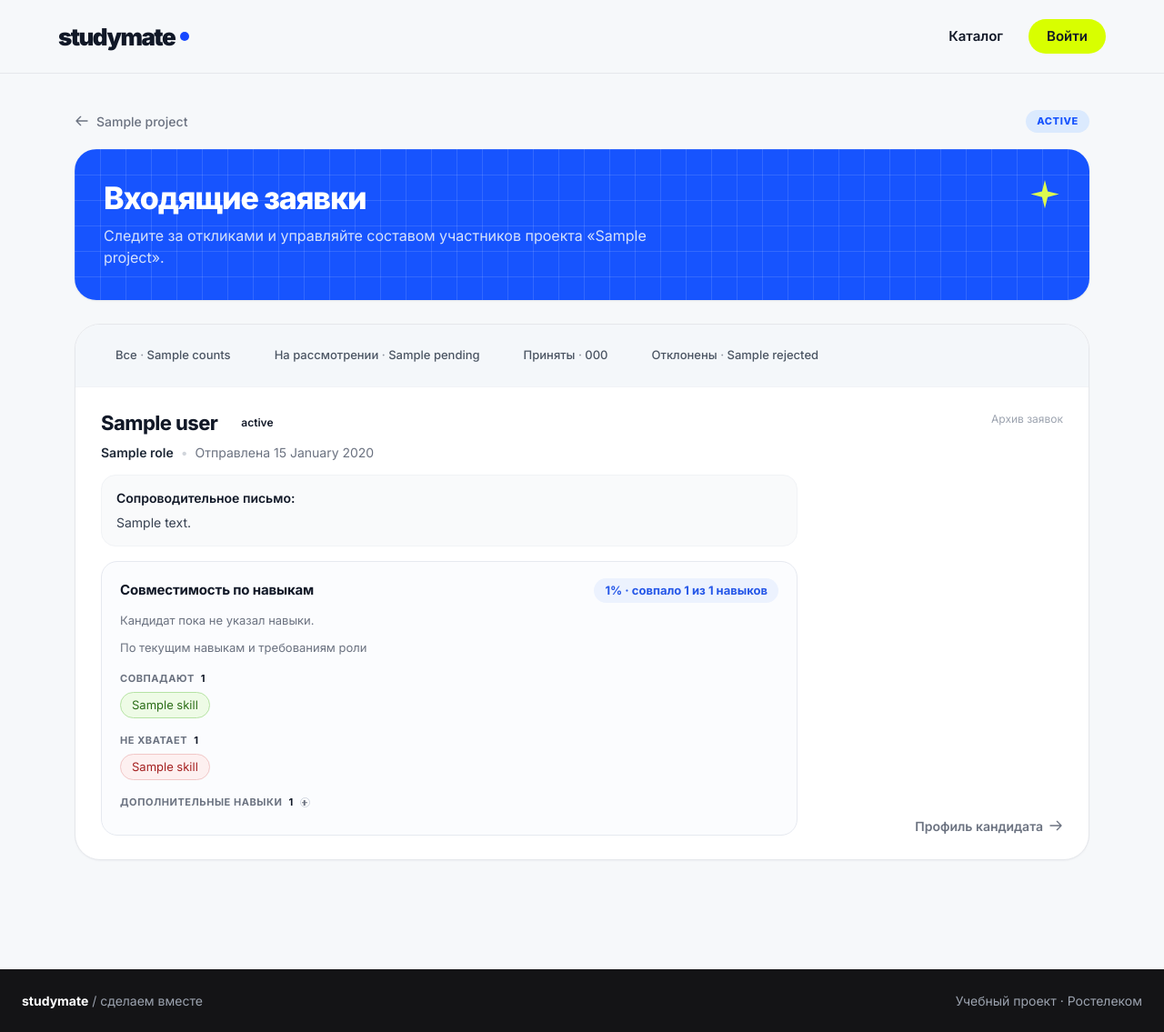
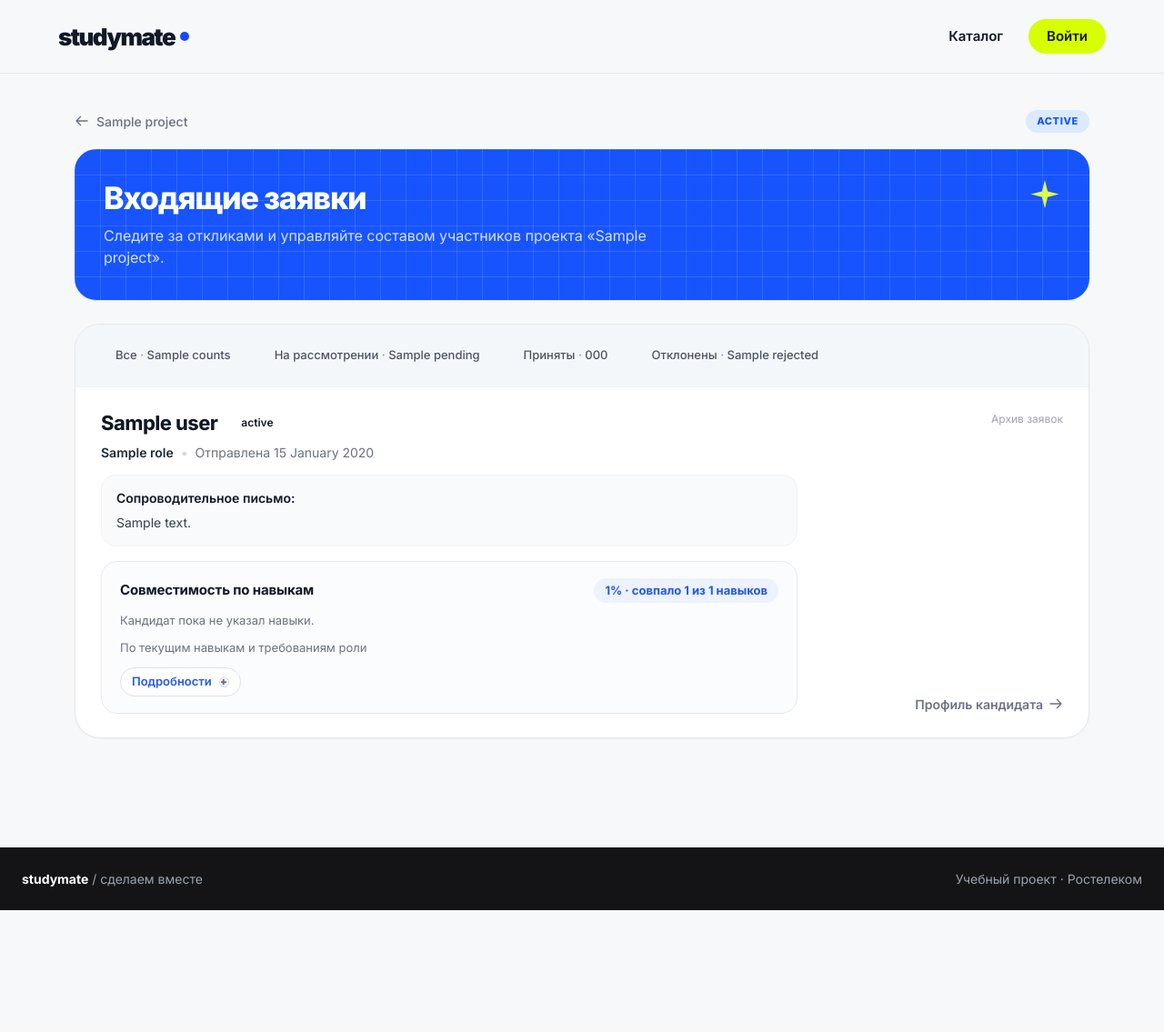
Before and after one commit to akhaD-max/study-mate, a Django app: template applications/templates/applications/incoming.html in a window 1280 px wide. Shown: the whole page at 91% size. After the commit the page ends 1001 px from the top, so only its background shows below. Run offline with Django 5.2, Linux system fonts and the light colour scheme; the template is opened without the code that fills it: most values are stand-ins (such as "Sample title", 1, 10 or a date in 2020).

Commit message:
Nest skill details into two disclosure levels
The compatibility block shows only the percentage by default. A
'Подробности' disclosure reveals matched and missing skills, and the
additional skills sit behind a second disclosure inside it.

Co-authored-by: arena-agent <297053741+arena-agent@users.noreply.github.com>

```diff
--- a/applications/templates/applications/incoming.html
+++ b/applications/templates/applications/incoming.html
@@ -68,27 +68,40 @@
                     <p class="in-match-note">По текущим навыкам и требованиям роли</p>
                 {% endif %}
                 {% comment %}
-                    Совпавшие и недостающие навыки видны сразу: это суть решения
-                    по заявке. Дополнительные навыки свернуты в <details> без JS.
+                    По умолчанию на карточке только процент. Навыки — двухуровневая
+                    раскрывашка: сначала «Подробности» (совпадают/не хватает),
+                    внутри неё отдельно раскрываются дополнительные навыки.
                 {% endcomment %}
-                {% if application.skill_match.matched_skills %}
+                {% with match=application.skill_match %}
+                {% if match.matched_skills or match.missing_skills or match.extra_skills %}
+                    <details class="in-skill-details">
+                        <summary class="in-skill-details-summary">
+                            <span>Подробности</span>
+                            <span class="in-skill-toggle" aria-hidden="true"></span>
+                        </summary>
+                        <div class="in-skill-body">
+                            {% if match.matched_skills %}
                                 <div class="in-skill-group">
-                        <span class="in-skill-label">Совпадают <span class="in-skill-count">{{ application.skill_match.matched_skills|length }}</span></span>
-                        <ul>{% for skill in application.skill_match.matched_skills %}<li class="in-skill-matched">{{ skill.name }}</li>{% endfor %}</ul>
+                                    <span class="in-skill-label">Совпадают <span class="in-skill-count">{{ match.matched_skills|length }}</span></span>
+                                    <ul>{% for skill in match.matched_skills %}<li class="in-skill-matched">{{ skill.name }}</li>{% endfor %}</ul>
                                 </div>
                             {% endif %}
-                {% if application.skill_match.missing_skills %}
+                            {% if match.missing_skills %}
                                 <div class="in-skill-group">
-                        <span class="in-skill-label">Не хватает <span class="in-skill-count">{{ application.skill_match.missing_skills|length }}</span></span>
-                        <ul>{% for skill in application.skill_match.missing_skills %}<li class="in-skill-missing">{{ skill.name }}</li>{% endfor %}</ul>
+                                    <span class="in-skill-label">Не хватает <span class="in-skill-count">{{ match.missing_skills|length }}</span></span>
+                                    <ul>{% for skill in match.missing_skills %}<li class="in-skill-missing">{{ skill.name }}</li>{% endfor %}</ul>
                                 </div>
                             {% endif %}
-                {% if application.skill_match.extra_skills %}
+                            {% if match.extra_skills %}
                                 <details class="in-skill-group in-skill-extra">
-                        <summary class="in-skill-label">Дополнительные навыки <span class="in-skill-count">{{ application.skill_match.extra_skills|length }}</span><span class="in-skill-toggle" aria-hidden="true"></span></summary>
-                        <ul>{% for skill in application.skill_match.extra_skills %}<li>{{ skill.name }}</li>{% endfor %}</ul>
+                                    <summary class="in-skill-label">Дополнительные навыки <span class="in-skill-count">{{ match.extra_skills|length }}</span><span class="in-skill-toggle" aria-hidden="true"></span></summary>
+                                    <ul>{% for skill in match.extra_skills %}<li>{{ skill.name }}</li>{% endfor %}</ul>
                                 </details>
                             {% endif %}
+                        </div>
+                    </details>
+                {% endif %}
+                {% endwith %}
             </section>
         </div>
 
--- a/static/css/incoming.css
+++ b/static/css/incoming.css
@@ -174,7 +174,29 @@
 }
 .in-match-score-empty { background: #f1f2f5; color: #6b7280; }
 .in-match-note { margin: 10px 0 0; color: #6b7280; font-size: 13px; line-height: 1.5; }
+/* Внешняя раскрывашка: по умолчанию виден только процент. */
+.in-skill-details { margin-top: 12px; }
+.in-skill-details-summary {
+    display: inline-flex;
+    align-items: center;
+    gap: 8px;
+    padding: 5px 12px;
+    border: 1px solid #dde2ea;
+    border-radius: 100px;
+    background: #fff;
+    list-style: none;
+    cursor: pointer;
+    color: #2557e8;
+    font-size: 13px;
+    font-weight: 600;
+}
+.in-skill-details-summary::-webkit-details-marker { display: none; }
+.in-skill-details-summary:hover { border-color: #2557e8; }
+.in-skill-details-summary:focus-visible { outline: 2px solid #2557e855; outline-offset: 2px; }
+.in-skill-body { margin-top: 12px; }
+
 .in-skill-group { margin-top: 10px; }
+.in-skill-body > .in-skill-group:first-child { margin-top: 0; }
 .in-skill-label {
     display: inline-flex;
     align-items: center;
@@ -186,7 +208,7 @@
     letter-spacing: .05em;
     text-transform: uppercase;
 }
-/* Сворачивается только группа дополнительных навыков. */
+/* Дополнительные навыки — вторая ступень: сворачиваются внутри «Подробностей». */
 .in-skill-extra > .in-skill-label {
     padding: 3px 8px 3px 0;
     border-radius: 6px;
@@ -217,7 +239,8 @@
     transform: translate(-50%, -50%);
 }
 .in-skill-toggle::after { transform: translate(-50%, -50%) rotate(90deg); }
-.in-skill-group[open] .in-skill-toggle::after { opacity: 0; }
+.in-skill-details[open] > .in-skill-details-summary .in-skill-toggle::after,
+.in-skill-extra[open] > .in-skill-label .in-skill-toggle::after { opacity: 0; }
 .in-skill-extra[open] > .in-skill-label { margin-bottom: 4px; }
 .in-skill-group ul { display: flex; flex-wrap: wrap; gap: 8px; margin: 0; padding: 0; list-style: none; }
 .in-skill-group li {
```
Also changed, not shown: tests/applications/test_incoming_skill_match.py (+16 -13 lines). Lines whose indentation alone changed are shown as unchanged.
